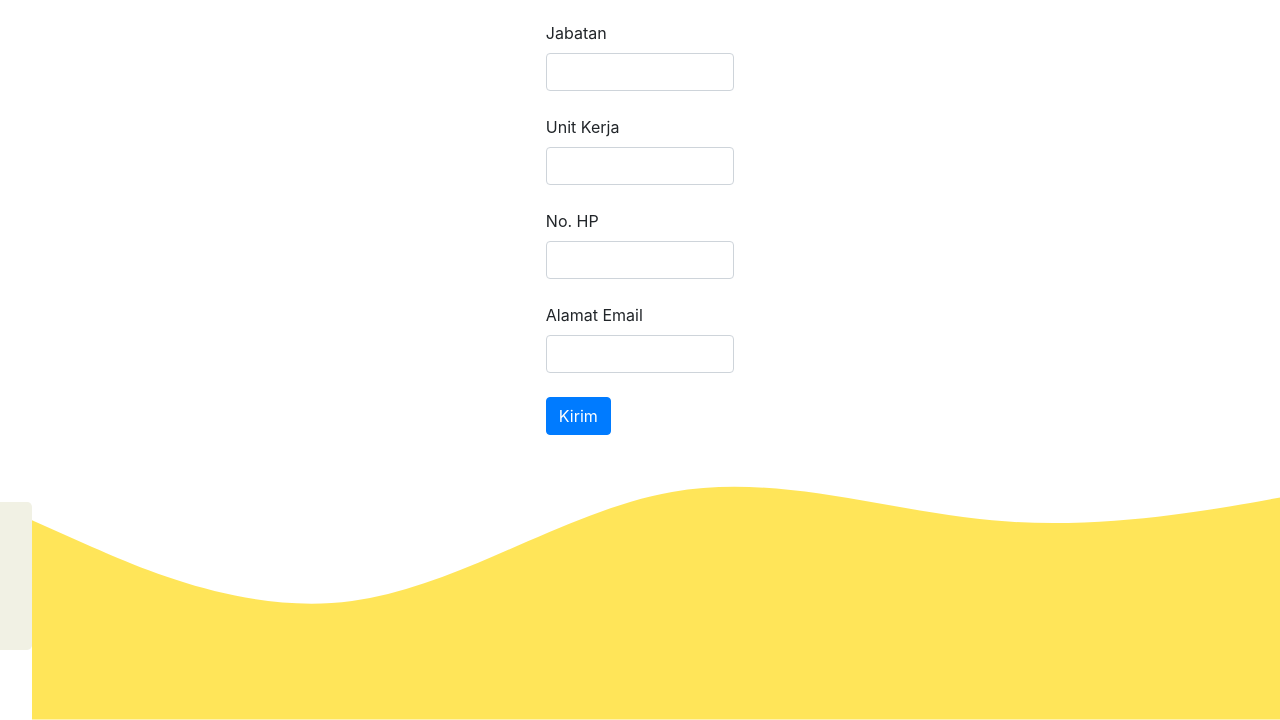
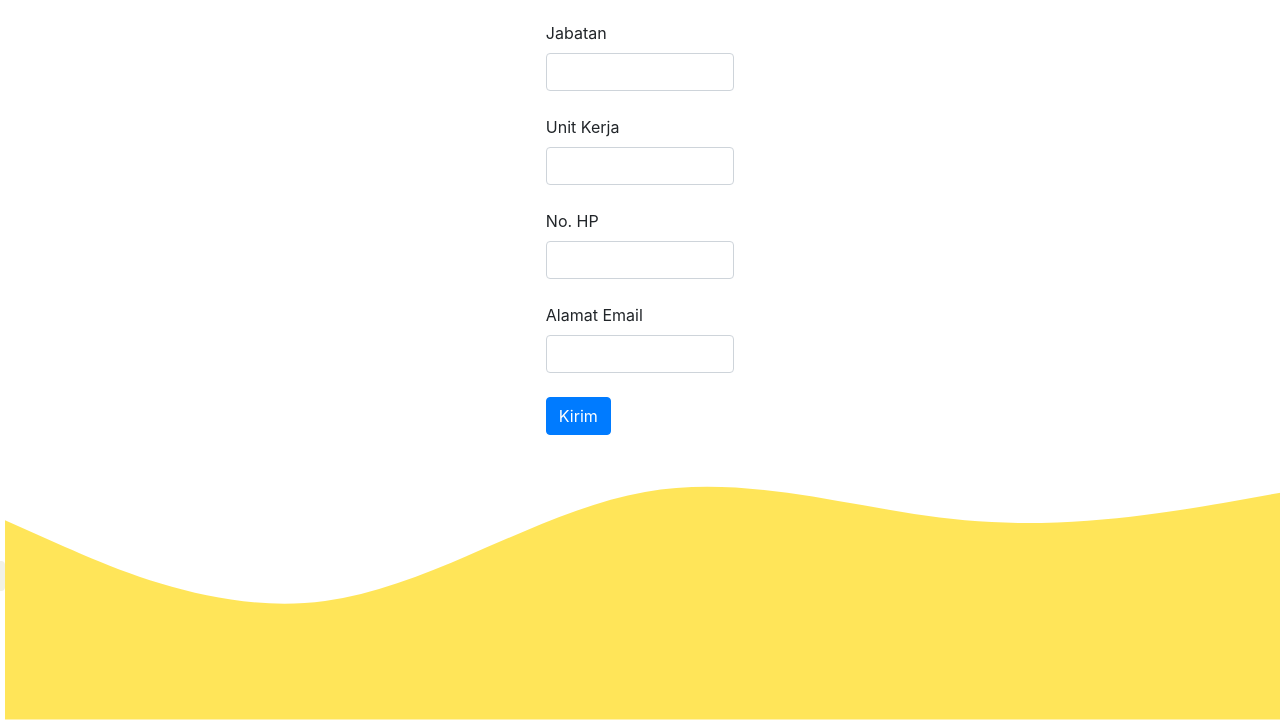
Before and after one commit to gamailmy/gamailmy.github.io, a plain HTML site: page index.html in a window 1280 px wide. Shown: the part 207-927 px from the top of the page. Drawn offline with nearby package versions, Linux system fonts and the light colour scheme.

Commit message:
Update style.css

```diff
--- a/style.css
+++ b/style.css
@@ -1,4 +1,4 @@
 .jumbotron {
-  padding: auto;
+  padding: 0.3rem;
   background-color: #f1f1e4;
 }
```
